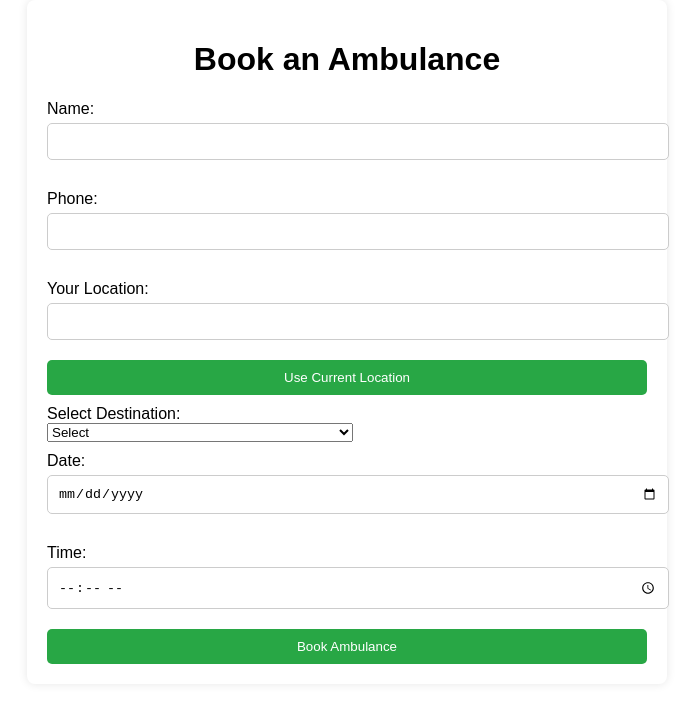
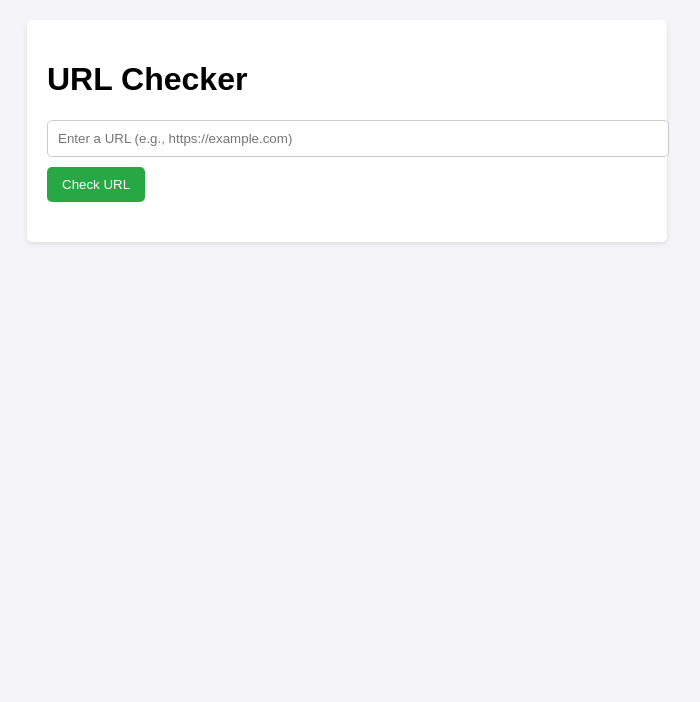
Before and after one commit to CONNEXGROW/map-test, a plain HTML site: page index.html in a window 1280 px wide. Shown: the whole page, without its empty margins (293-993 px from the left). Drawn offline with Linux system fonts and the light colour scheme.

Commit message:
Update index.html

```diff
--- a/index.html
+++ b/index.html
@@ -3,146 +3,106 @@
 <head>
     <meta charset="UTF-8">
     <meta name="viewport" content="width=device-width, initial-scale=1.0">
-    <title>Book Ambulance</title>
+    <title>URL Checker</title>
     <style>
         body {
             font-family: Arial, sans-serif;
-            background-color: #f4f4f4;
+            background-color: #f4f4f9;
+            margin: 0;
+            padding: 0;
+        }
+        .container {
+            max-width: 600px;
+            margin: 20px auto;
             padding: 20px;
-            max-width: 600px;
-            margin: auto;
-            border-radius: 8px;
-            background-color: white;
-            box-shadow: 0 0 10px rgba(0, 0, 0, 0.1);
+            background: white;
+            border-radius: 5px;
+            box-shadow: 0 2px 5px rgba(0, 0, 0, 0.1);
         }
-        h1 {
-            text-align: center;
-        }
-        label {
-            margin-top: 10px;
-            display: block;
-        }
-        input[type="text"], input[type="date"], input[type="time"] {
+        input[type="text"] {
             width: 100%;
             padding: 10px;
-            margin: 5px 0 20px;
+            margin-bottom: 10px;
             border: 1px solid #ccc;
             border-radius: 5px;
         }
         button {
-            padding: 10px 15px;
             background-color: #28a745;
             color: white;
             border: none;
+            padding: 10px 15px;
             border-radius: 5px;
             cursor: pointer;
-            width: 100%;
         }
-        button:hover {
-            background-color: #218838;
+        .highlights {
+            margin-top: 20px;
         }
-        #customDestinationDiv {
-            display: none;
+        .positive, .negative {
+            margin: 10px 0;
+            padding: 10px;
+            border-radius: 5px;
+        }
+        .positive {
+            background-color: #d4edda;
+            color: #155724;
+        }
+        .negative {
+            background-color: #f8d7da;
+            color: #721c24;
         }
     </style>
 </head>
 <body>
-    <h1>Book an Ambulance</h1>
-    <form id="ambulanceForm" onsubmit="return submitForm(event)">
-        <!-- Name field -->
-        <label for="name">Name:</label>
-        <input type="text" id="name" name="name" required>
+    <div class="container">
+        <h1>URL Checker</h1>
+        <input type="text" id="urlInput" placeholder="Enter a URL (e.g., https://example.com)">
+        <button onclick="checkURL()">Check URL</button>
+        <div class="highlights" id="result"></div>
+    </div>
+    <script>
+        function checkURL() {
+            const url = document.getElementById("urlInput").value;
+            const resultDiv = document.getElementById("result");
+            resultDiv.innerHTML = "";
 
-        <!-- Phone field -->
-        <label for="phone">Phone:</label>
-        <input type="text" id="phone" name="phone" required>
+            // Example pre-defined conditions for checking
+            const positives = [];
+            const negatives = [];
 
-        <!-- Location field -->
-        <label for="location">Your Location:</label>
-        <input type="text" id="location" name="location" required>
-        <button type="button" onclick="getLocation()">Use Current Location</button>
+            if (url.startsWith("https")) {
+                positives.push("The website has a valid SSL certificate.");
+            } else {
+                negatives.push("The website does not have a valid SSL certificate.");
+            }
 
-        <!-- Destination select field -->
-        <label for="destination">Select Destination:</label>
-        <select id="destination" name="destination" required>
-            <option value="">Select</option>
-            <option value="Tata Main Hospital">Tata Main Hospital</option>
-            <option value="MGM Medical College and Hospital">MGM Medical College and Hospital</option>
-            <option value="Brahmananda Narayana Multispeciality Hospital">Brahmananda Narayana Multispeciality Hospital</option>
-            <option value="Mercy Hospital">Mercy Hospital</option>
-            <option value="Jamshedpur Eye Hospital">Jamshedpur Eye Hospital</option>
-            <option value="Gurunanak Hospital and Research Centre">Gurunanak Hospital and Research Centre</option>
-            <option value="Telco Hospital">Telco Hospital</option>
-            <option value="Kantilal Gandhi Eye Hospital">Kantilal Gandhi Eye Hospital</option>
-            <option value="Tinplate Hospital">Tinplate Hospital</option>
-            <option value="S.E. Railway Hospital">S.E. Railway Hospital</option>
-            <option value="custom">Enter Manually</option>
-        </select>
-        <div id="customDestinationDiv">
-            <input type="text" id="customDestination" name="customDestination" placeholder="Enter Destination Manually">
-        </div>
+            if (url.includes("game")) {
+                negatives.push("It seems you can download games from this site, which may be risky.");
+            }
 
-        <!-- Date field -->
-        <label for="ambulanceDate">Date:</label>
-        <input type="date" id="ambulanceDate" name="ambulanceDate" required>
+            if (url.includes(".com")) {
+                positives.push("The website has a .com domain, which is commonly trusted.");
+            }
 
-        <!-- Time field -->
-        <label for="ambulanceTime">Time:</label>
-        <input type="time" id="ambulanceTime" name="ambulanceTime" required>
+            if (url.includes("oceansofgames")) {
+                negatives.push("We found mainly negative reviews about this site.");
+            } else {
+                positives.push("The site appears to have a neutral reputation.");
+            }
 
-        <!-- Submit button -->
-        <button type="submit">Book Ambulance</button>
-    </form>
+            // Generate results
+            if (positives.length > 0) {
+                const positiveDiv = document.createElement("div");
+                positiveDiv.classList.add("positive");
+                positiveDiv.innerHTML = `<h3>Positive Highlights:</h3><ul>${positives.map(p => `<li>${p}</li>`).join("")}</ul>`;
+                resultDiv.appendChild(positiveDiv);
+            }
 
-    <script>
-        // Function to get user's current location
-        function getLocation() {
-            if (navigator.geolocation) {
-                navigator.geolocation.getCurrentPosition(function(position) {
-                    document.getElementById('location').value = `Latitude: ${position.coords.latitude}, Longitude: ${position.coords.longitude}`;
-                }, function() {
-                    alert("Unable to retrieve your location.");
-                });
-            } else {
-                alert("Geolocation is not supported by this browser.");
+            if (negatives.length > 0) {
+                const negativeDiv = document.createElement("div");
+                negativeDiv.classList.add("negative");
+                negativeDiv.innerHTML = `<h3>Negative Highlights:</h3><ul>${negatives.map(n => `<li>${n}</li>`).join("")}</ul>`;
+                resultDiv.appendChild(negativeDiv);
             }
-        }
-
-        // Show custom destination input if "Enter Manually" is selected
-        document.getElementById('destination').addEventListener('change', function() {
-            if (this.value === 'custom') {
-                document.getElementById('customDestinationDiv').style.display = 'block';
-            } else {
-                document.getElementById('customDestinationDiv').style.display = 'none';
-            }
-        });
-
-        // Handle form submission
-        function submitForm(event) {
-            event.preventDefault(); // Prevent default form submission
-
-            // Use FormData to gather form data
-            const formData = new FormData(document.getElementById('ambulanceForm'));
-
-            // Send data to Google Apps Script
-            fetch('https://script.google.com/macros/s/AKfycbzwaX2ez6-PzMNzHvX8YYESYvIRRuRlC-5uyh25WCxgla7oDGgf60B4zeIP1gPiIXU/exec', {
-                method: 'POST',
-                body: formData
-            })
-            .then(response => {
-                if (response.ok) {
-                    // Redirect to thank you page
-                    window.location.href = 'thank_you.html';
-                } else {
-                    alert("There was an error booking the ambulance.");
-                }
-            })
-            .catch(error => {
-                console.error('Error:', error);
-                alert("There was an error booking the ambulance.");
-            });
-
-            return false; // Prevent default form submission
         }
     </script>
 </body>
```
